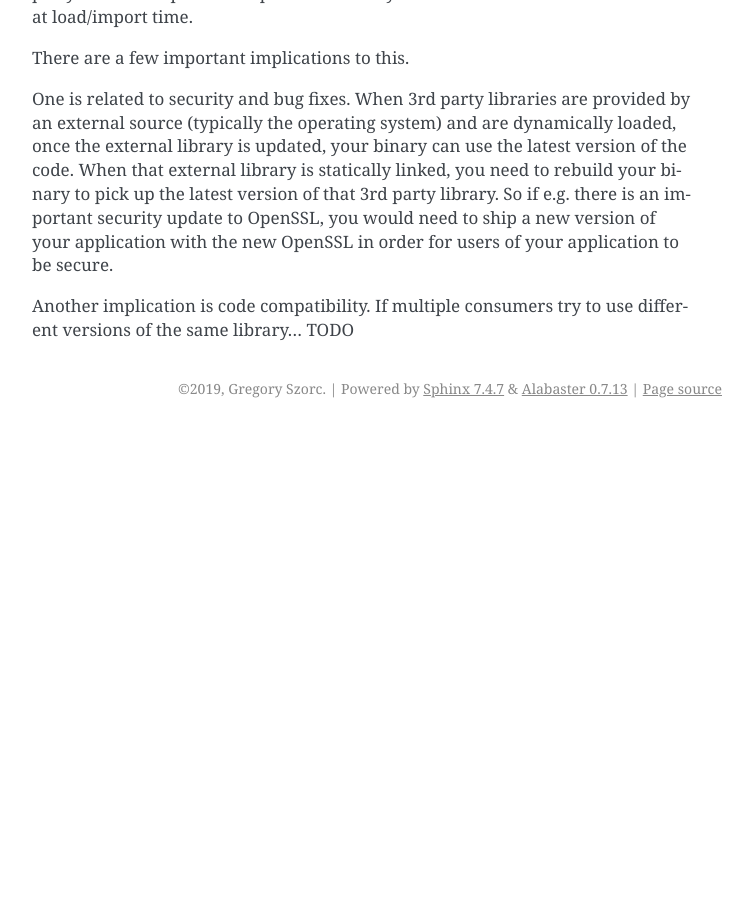
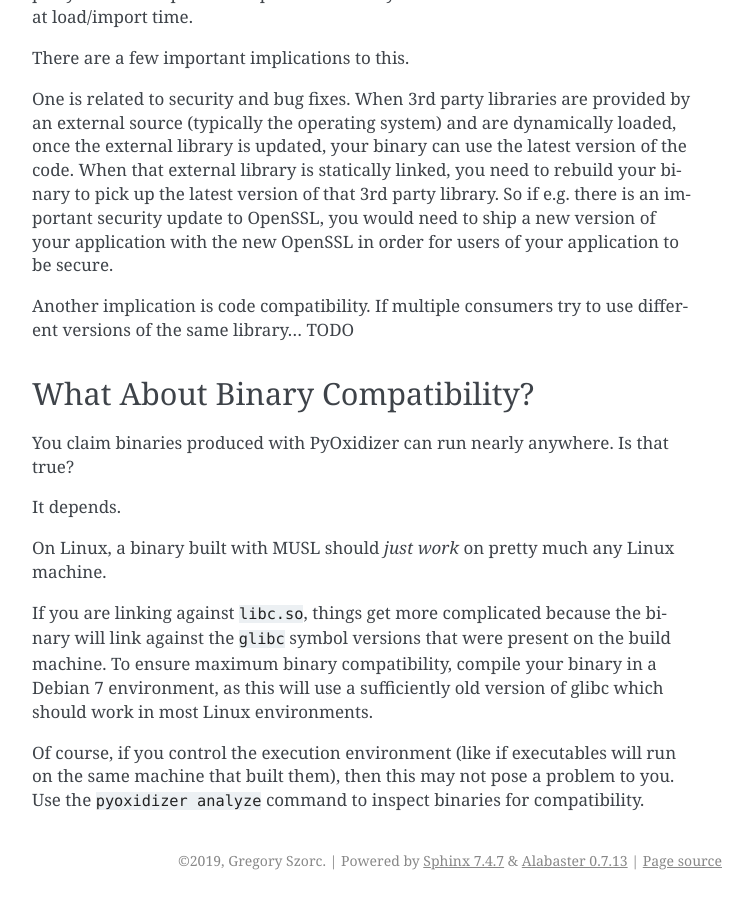
Before and after one commit to indygreg/PyOxidizer, a Sphinx documentation site: the page built from docs/faq.rst, in a window 1280 px wide and 900 px high, scrolled down 3069 px. Shown: the whole window, without its empty margins (388-1141 px from the left). Built offline with Sphinx 7.4.7, drawn with Linux system fonts in a browser that asks for light colours; before the commit the page ends 3497 px from its top, so only the background shows below that; some of the changed text lies outside the part shown.

```diff
--- a/docs/faq.rst
+++ b/docs/faq.rst
@@ -147,3 +147,26 @@ to be secure.
 
 Another implication is code compatibility. If multiple consumers try
 to use different versions of the same library... TODO
+
+What About Binary Compatibility?
+================================
+
+You claim binaries produced with PyOxidizer can run nearly anywhere. Is
+that true?
+
+It depends.
+
+On Linux, a binary built with MUSL should *just work* on pretty much any
+Linux machine.
+
+If you are linking against ``libc.so``, things get more complicated
+because the binary will link against the ``glibc`` symbol versions
+that were present on the build machine. To ensure maximum binary
+compatibility, compile your binary in a Debian 7 environment, as this will use
+a sufficiently old version of glibc which should work in most Linux
+environments.
+
+Of course, if you control the execution environment (like if executables
+will run on the same machine that built them), then this may not pose a
+problem to you. Use the ``pyoxidizer analyze`` command to inspect binaries
+for compatibility.
--- a/docs/index.rst
+++ b/docs/index.rst
@@ -9,5 +9,6 @@ PyOxidizer
    overview
    config
    faq
+   status
    comparisons
    technotes
```
Also changed, not shown: README.rst (+0 -88 lines), docs/status.rst (added, +87 -0 lines).
